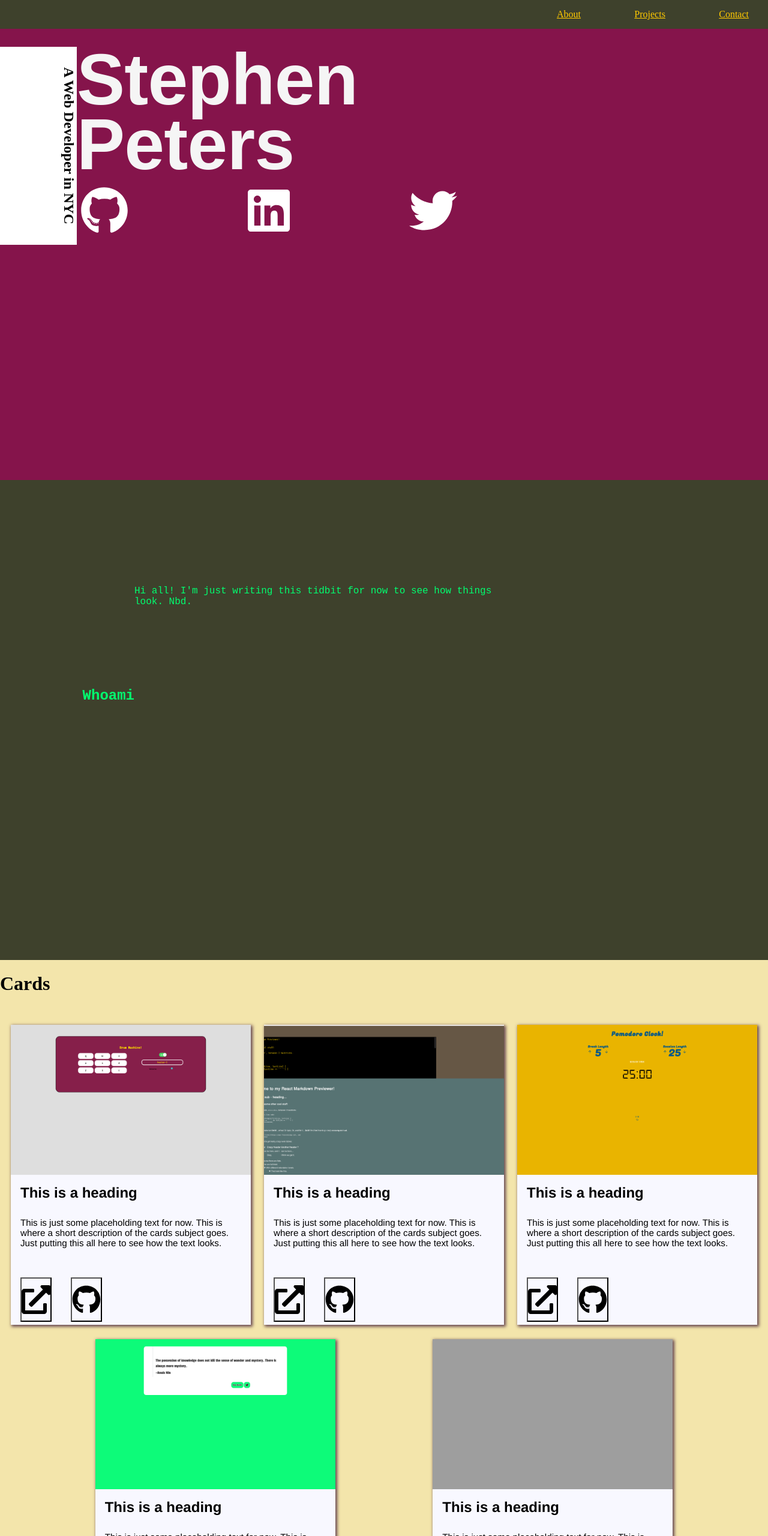
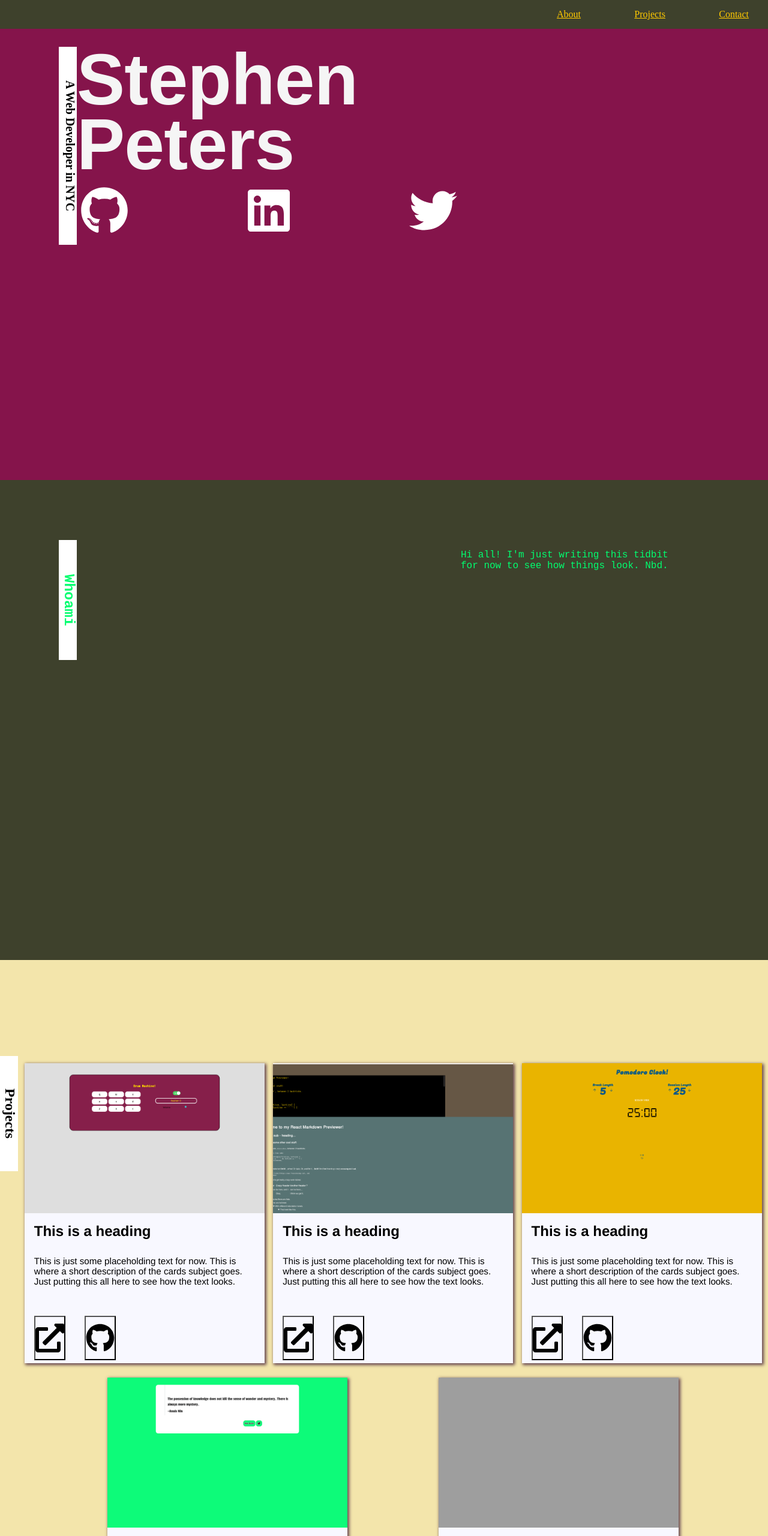
Before and after one commit to stephepush/gatsbyPortfolio, a Gatsby site: page / in a window 1280 px wide. Shown: the top 2560 px of the page at 60% size. Built offline with nearby package versions, Linux system fonts and the light colour scheme; Gatsby itself is replaced by a stand-in of ours; grey boxes are pictures that could not be loaded; a web font is replaced by a local one.

Commit message:
Further in re-do of layout

```diff
--- a/src/components/about.js
+++ b/src/components/about.js
@@ -7,8 +7,8 @@ const AboutContainer = styled.section`
     display: grid;
     height: 100vh;
 
-    grid-template-columns: 2.5% 15% 50% auto;
-    grid-template-rows: 20% 50% 20% 10%;
+    grid-template-columns: 10% 50% 30% 10%;
+    grid-template-rows: 1fr 1fr 1fr 1fr 1fr 1fr 1fr 1fr;
 
     background-color: #3E412C;
     color: #00fe6f;
@@ -21,8 +21,7 @@ const AboutContainer = styled.section`
 
     @media screen and (max-width: 448px )
     /*For smartphones, particularly iphones*/{
-        grid-template-columns: 2.5% auto 2.5%;
-        grid-template-rows: 15% 10% 60% 15%;
+
     }
 
     @media screen and (max-width: 350px )
@@ -33,10 +32,21 @@ const AboutContainer = styled.section`
 
 const AboutHeading = styled.h2`
     grid-column: 2/3;
-    grid-row: 2/3;
-    font-weight: 700;
+    grid-row: 2/4;
+    grid-column: 1/2;
+    background-color: white;
+    width: 1.60rem;
+
+    margin-right: 0;
+    margin-left: 0;
     justify-self: end;
-    align-self: center;
+    text-align: center;
+    writing-mode: vertical-rl;
+
+
+
+    margin-bottom: 0;
+    padding-left: .2em;
     @media screen and (max-width: 768px )
     /*add and portrait orientation*/
     /*For tablets/regular ipads*/{
--- a/src/components/contact.js
+++ b/src/components/contact.js
@@ -12,8 +12,8 @@ const ContactSection = styled.section`
     display: grid;
     height: 75vh;
 
-    grid-template-columns: 2.5% 8.5% 80% 10%;
-    grid-template-rows: 20% 60%  20%;
+    grid-template-columns: 10% 50% 30% 10%;
+    grid-template-rows: 1fr 1fr 1fr 1fr 1fr 1fr 1fr 1fr;
     color: #384688;
     background-color: #DFF0D8;
 
@@ -43,11 +43,21 @@ const ContactSection = styled.section`
 `;
 
 const ContactHeading = styled.h2`
-    grid-column: 2/3;
-    grid-row: 2/3;
-    font-weight: 700;
+       grid-row: 2/4;
+    grid-column: 1/2;
+    background-color: white;
+    width: 1.60rem;
+
+    margin-right: 0;
+    margin-left: 0;
     justify-self: end;
-    align-self: center;
+    text-align: center;
+    writing-mode: vertical-rl;
+
+
+
+    margin-bottom: 0;
+    padding-left: .2em;
     @media screen and (max-width: 768px )
     /*add and portrait orientation*/
     /*For tablets/regular ipads*/{
--- a/src/components/footer.js
+++ b/src/components/footer.js
@@ -7,12 +7,30 @@ import { library } from '@fortawesome/fontawesome-svg-core'
 
 import { faHandSpock } from "@fortawesome/free-solid-svg-icons";
 
+const FooterContainer = styled.footer`
+    display: grid;
+    grid-template-columns: 10% 50% 30% 10%;
+    grid-template-rows: 1rem 1rem 10px;
+`;
+
+const FooterTextContainer = styled.div`
+    grid-column: 2/3;
+`;
+
+const FooterText = styled.p`
+
+    font: "non-serif";
+    font-size: .75rem;
+`;
+
 const Footer = () => {
     return(
-        <footer>
-            <p>Initially created by Stephen Peters w GatsbyJS in 2019</p>
-            <p>LLAP <FontAwesomeIcon icon={ faHandSpock } size="s"/></p>
-        </footer>
+        <FooterContainer>
+            <FooterTextContainer>
+                <FooterText>Initially created by Stephen Peters w GatsbyJS in 2019</FooterText>
+                <FooterText>LLAP <FontAwesomeIcon icon={ faHandSpock } size="s"/></FooterText>
+            </FooterTextContainer>
+        </FooterContainer>
     )
 }
 
--- a/src/components/home.js
+++ b/src/components/home.js
@@ -15,7 +15,7 @@ const HomeContainer = styled.section`
     display: grid;
     height: 100vh;
 
-    grid-template-columns: 10% 50% 30% 10%;
+    grid-template-columns: 10% 50% auto 10%;
     grid-template-rows: 1fr 1fr 1fr 1fr 1fr 1fr 1fr 1fr;
     background: #85144b;
     @font-face {
@@ -34,7 +34,7 @@ const HomeContainer = styled.section`
     /*add and portrait orientation*/
     /*For tablets/regular ipads*/{
         grid-template-rows: 10% fit-content(25%) minmax(10%, 5.3rem) min-content auto;
-        grid-template-columns: 10% 80% 10%;
+        grid-template-columns: 15% 50% auto 10%;
     }
 
     @media screen and (max-width: 448px )
@@ -118,14 +118,15 @@ const FlexBoxButtonContainer = styled.section`
 
 `;
 
-const HomeMainSubText = styled.h2`
+const HomeMainSubHeading = styled.h2`
     grid-row: 2/4;
     grid-column: 1/2;
-    background: white;
-
+    background-color: white;
+    width: 1.60rem;
+    font-size: 1.25rem;
     margin-right: 0;
     margin-left: 0;
-    justify-content: center;
+    justify-self: end;
     text-align: center;
     writing-mode: vertical-rl;
 
@@ -135,9 +136,10 @@ const HomeMainSubText = styled.h2`
     padding-left: .2em;
 
     @media screen and (max-width: 648px ){
-        grid-row: 4/5;
-        width: 100%;
-        font-size: 1.55rem;
+        grid-column: 1/2;
+        grid-row: 2;
+        width: 1rem;
+        font-size: 1.10rem;
     }
 
     @media screen and (max-width: 448px ){
@@ -177,7 +179,7 @@ const Home = () => {
                         <FontAwesomeIcon icon={ faTwitter } size="5x" />
                     </SplashButton>
                 </FlexBoxButtonContainer>
-                <HomeMainSubText>A Web Developer in NYC</HomeMainSubText>
+                <HomeMainSubHeading>A Web Developer in NYC</HomeMainSubHeading>
 
 
         </HomeContainer>
--- a/src/components/projectcard.js
+++ b/src/components/projectcard.js
@@ -25,18 +25,19 @@ const Edge = styled.div`
     box-shadow: 2px 2px 5px 1px rgba(102,70,81,1);
 
 
-    @media screen and (max-width: 768px )
+    @media screen and (max-width: 877px )
     and (orientation: portrait)
     /*add and portrait orientation*/
     /*For tablets/regular ipads*/{
-       width: 40%;
+       grid-template-rows: 3.75fr 1fr 2.5fr 2fr ;
+       width: 45%;
        height: 450px;
 
 
 
     }
 
-    @media screen and (max-width: 500px )
+    @media screen and (max-width: 700px )
     /*For smartphones, particularly iphones*/{
         width: 95%;
         margin-bottom: 50%;
@@ -49,6 +50,7 @@ const Edge = styled.div`
     @media screen and (max-width: 350px )
     /*iphone SE and other small phones*/{
         margin-bottom: 50%;
+        width: 100%;
         grid-template-rows: 4.25fr 1.2fr 2.5fr 2fr ;
     }
 `;
@@ -60,10 +62,14 @@ const ImageContainer = styled.div`
     grid-row-start: 1;
     grid-row-end: 2;
 
-    @media screen and (max-width: 768px )
+    @media screen and (max-width: 834px )
     /*add and portrait orientation*/
     /*For tablets/regular ipads*/{
-
+    max-height: fit-content;
+    overflow: hidden;
+    background-color: gray;
+    grid-row-start: 1;
+    grid-row-end: 2;
 
 
     }
--- a/src/components/projects.js
+++ b/src/components/projects.js
@@ -5,18 +5,18 @@ import { StaticQuery, graphql } from 'gatsby';
 
 const ContainerSection = styled.section`
   display: grid;
-  grid-template-rows: 6rem 1fr 6rem;
-
+  grid-template-columns: 10% 80% 10%;
+  grid-template-rows: 10rem 1fr 5rem;
   background-color: #F3E5AB;
 
   @media screen and (min-width: 1599px) {
-    grid-template-columns: 2fr 10fr 2fr;
+    grid-template-columns: 10% 80% 10%;
   }
 
-  @media screen and (max-width: 768px )
+  @media screen and (max-width: 1599px )
     /*add and portrait orientation*/
     /*For tablets/regular ipads*/{
-      grid-template-rows: 4rem 1fr 2.5rem;
+      grid-template-columns: 1fr auto;
 
 
 
@@ -26,10 +26,44 @@ const ContainerSection = styled.section`
 
     }
 
+    @media screen and (max-width: 350px )
+    /*iphone SE and other small phones*/{
+        margin-bottom: 50%;
+        grid-template-rows: 4.25fr auto 2fr ;
+        grid-template-columns: auto;
+    }
 `;
 
-const ProjectHeader = styled.header`
-  grid-row: 1/2;
+const ProjectSectionHeader = styled.h2`
+    grid-row: 2/3;
+    grid-column: 1/2;
+    background-color: white;
+    width: 1.60rem;
+    height: 12rem;
+    margin-right: 0;
+    margin-left: 0;
+    justify-self: end;
+    text-align: center;
+    writing-mode: vertical-rl;
+    margin-bottom: 0;
+    padding-left: .2em;
+
+    @media screen and (max-width: 648px ){
+        grid-row: 4/5;
+        width: 100%;
+        font-size: 1.55rem;
+    }
+
+    @media screen and (max-width: 448px ){
+        grid-row: 4/5;
+        width: 100%;
+        font-size: 1.15rem;
+        text-align: center;
+    }
+    @media screen and (max-width: 350px )
+    /*iphone SE*/{
+        text-align: center;
+    }
 `;
 
 const ProjectFlexedMain = styled.main`
@@ -38,6 +72,7 @@ const ProjectFlexedMain = styled.main`
   flex-direction: row;
   flex-wrap: wrap;
   justify-content: space-evenly;
+  grid-column: 2/3;
   @media screen and (min-width: 1599px) {
     grid-column: 2/3;
   }
@@ -51,9 +86,18 @@ const ProjectFlexedMain = styled.main`
 
     }
 
-    @media screen and (max-width: 448px )
+    @media screen and (max-width: 800px )
+    /*add and portrait orientation*/
+    /*For tablets/regular ipads*/{
+
+
+
+
+    }
+
+    @media screen and (max-width: 568px )
     /*For smartphones, particularly iphones*/{
-
+        grid-column: 1;
     }
 
     @media screen and (max-width: 350px )
@@ -105,10 +149,9 @@ const Projects = () => (
     }
   `} render ={(data) => (
     <ContainerSection>
-      <ProjectHeader>
-        <div className="header__gap"></div>
-        <h1 className="section__header__h1">Cards</h1>
-      </ProjectHeader>
+      <ProjectSectionHeader>
+        Projects
+      </ProjectSectionHeader>
       <ProjectFlexedMain>
         <ProjectCard image={data.drumMachine} />
         <ProjectCard image={data.markdownEditor}/>
```
